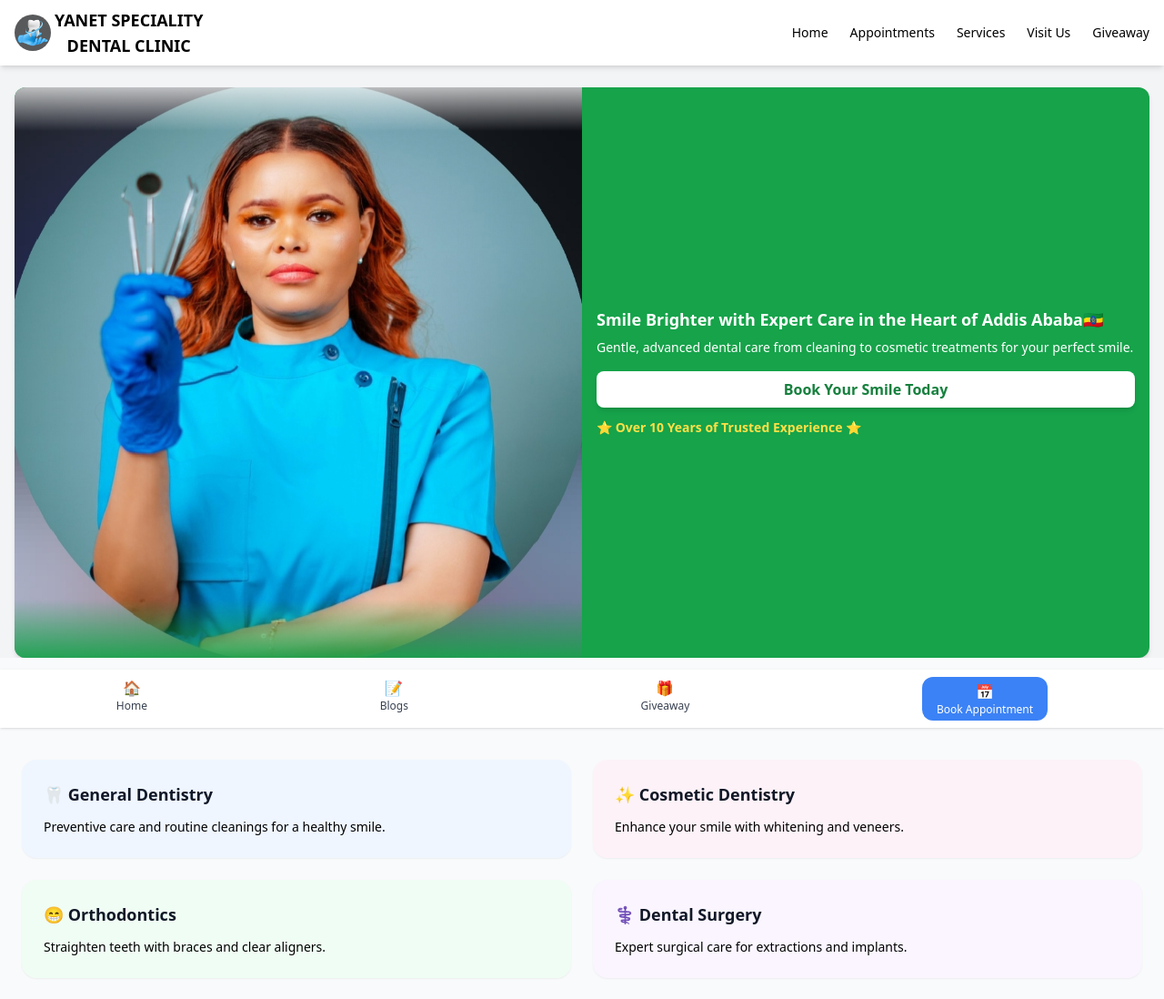
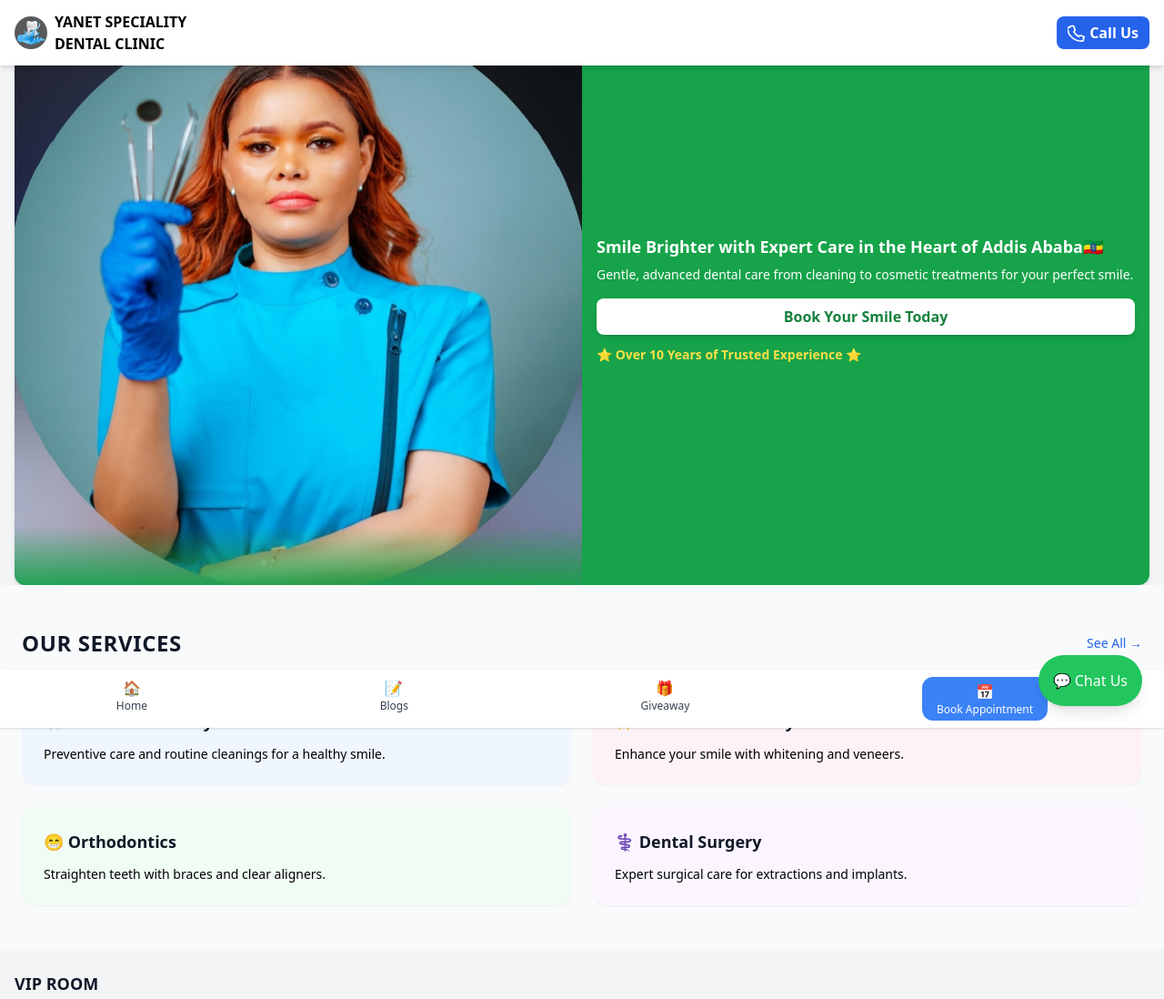
Before and after one commit to abenierg153-netizen/abenier-site, a plain HTML site: page index.html in a window 1280 px wide. Shown: the top 1098 px of the page at 91% size. Drawn offline with nearby package versions, Linux system fonts and the light colour scheme.

Commit message:
Update index.html

```diff
--- a/index.html
+++ b/index.html
@@ -19,60 +19,62 @@
 <body class="bg-gray-100 font-sans">
 
 <!-- HEADER -->
-<header class="bg-white shadow-md fixed top-0 left-0 w-full z-50">
-  <div class="container mx-auto flex items-center justify-between px-4 py-2">
+<header class="bg-white shadow-md fixed top-0 left-0 w-full z-50 backdrop-blur-sm">
+  <div class="container mx-auto flex items-center justify-between px-4 py-2 sm:py-3">
 
     <!-- Left side: Logo + Title -->
-    <div class="flex items-center space-x-1">
-      <!-- Tooth Image Logo -->
-      <img src="images/teeth_logo_circle.png" alt="Tooth Logo" class="w-10 h-10 rounded-full object-cover">
-
-      <!-- Clinic Title -->
-      <div class="flex flex-col items-center leading-tight">
-        <h1 class="font-bold text-lg">YANET SPECIALITY</h1>
-        <h2 class="font-bold text-lg">DENTAL CLINIC</h2>
+    <div class="flex items-center space-x-2">
+      <img src="images/teeth_logo_circle.png" alt="Tooth Logo" class="w-9 h-9 rounded-full object-cover">
+      <div class="flex flex-col leading-tight">
+        <h1 class="font-bold text-sm sm:text-base">YANET SPECIALITY</h1>
+        <h2 class="font-bold text-sm sm:text-base">DENTAL CLINIC</h2>
       </div>
     </div>
 
-    <!-- Right side: Hamburger -->
-    <button id="menu-btn" class="block md:hidden focus:outline-none ml-2">
-      <svg xmlns="http://www.w3.org/2000/svg" class="h-7 w-7 text-gray-800" fill="none" viewBox="0 0 24 24" stroke="currentColor">
-        <path stroke-linecap="round" stroke-linejoin="round" stroke-width="2"
-              d="M4 6h16M4 12h16M4 18h16"/>
-      </svg>
-    </button>
+    <!-- Right side: Call Us + Hamburger -->
+    <div class="flex items-center space-x-2">
+      <!-- Call Us Button -->
+      <a href="tel:+251900000000"
+         class="flex items-center space-x-1 bg-blue-600 text-white text-sm sm:text-base font-semibold px-3 py-1.5 rounded-lg hover:bg-blue-700 transition">
+        <svg xmlns="http://www.w3.org/2000/svg" class="h-4 w-4 sm:h-5 sm:w-5" fill="none" viewBox="0 0 24 24" stroke="currentColor">
+          <path stroke-linecap="round" stroke-linejoin="round" stroke-width="2"
+                d="M3 5a2 2 0 012-2h2.28a1 1 0 01.948.684l1.518 4.553a1 1 0 01-.272 1.023l-1.3 1.3a16 16 0 006.586 6.586l1.3-1.3a1 1 0 011.023-.272l4.553 1.518A1 1 0 0121 18.72V21a2 2 0 01-2 2h-1c-9.941 0-18-8.059-18-18V5z" />
+        </svg>
+        <span>Call Us</span>
+      </a>
 
-    <!-- Desktop menu -->
-    <nav class="hidden md:flex space-x-6 text-sm font-medium">
-      <a href="#" class="hover:text-yellow-500">Home</a>
-      <a href="#" class="hover:text-yellow-500">Appointments</a>
-      <a href="#" class="hover:text-yellow-500">Services</a>
-      <a href="#" class="hover:text-yellow-500">Visit Us</a>
-      <a href="#" class="hover:text-yellow-500">Giveaway</a>
-    </nav>
+      <!-- Hamburger Menu -->
+      <button id="menu-btn" class="block md:hidden focus:outline-none">
+        <svg xmlns="http://www.w3.org/2000/svg" class="h-7 w-7 text-gray-800" fill="none" viewBox="0 0 24 24" stroke="currentColor">
+          <path stroke-linecap="round" stroke-linejoin="round" stroke-width="2"
+                d="M4 6h16M4 12h16M4 18h16"/>
+        </svg>
+      </button>
+    </div>
   </div>
 
-  <!-- Mobile menu (hidden by default) -->
+  <!-- Mobile Menu (hidden by default) -->
   <div id="mobile-menu" class="hidden md:hidden bg-white shadow-md">
-    <a href="#" class="block px-4 py-2 hover:bg-gray-100">Home</a>
-    <a href="#" class="block px-4 py-2 hover:bg-gray-100">Appointments</a>
-    <a href="#" class="block px-4 py-2 hover:bg-gray-100">Services</a>
-    <a href="#" class="block px-4 py-2 hover:bg-gray-100">Visit Us</a>
-    <a href="#" class="block px-4 py-2 hover:bg-gray-100">Giveaway</a>
+    <a href="#services" class="block px-4 py-2 text-gray-700 hover:bg-gray-100">Services</a>
+    <a href="#testimonials" class="block px-4 py-2 text-gray-700 hover:bg-gray-100">Testimonials</a>
+    <a href="#contact" class="block px-4 py-2 text-gray-700 hover:bg-gray-100">Contact</a>
   </div>
 </header>
 
-<!-- Script for toggle -->
+<!-- Floating Chat Button -->
+<a href="https://wa.me/251900000000" target="_blank"
+   class="fixed bottom-6 right-6 bg-green-500 hover:bg-green-600 text-white rounded-full p-4 shadow-lg flex items-center justify-center z-50 transition">
+  💬 Chat Us
+</a>
+
+<!-- Toggle Mobile Menu Script -->
 <script>
-  const menuBtn = document.getElementById("menu-btn");
-  const mobileMenu = document.getElementById("mobile-menu");
-
-  menuBtn.addEventListener("click", () => {
-    mobileMenu.classList.toggle("hidden");
+  const btn = document.getElementById('menu-btn');
+  const menu = document.getElementById('mobile-menu');
+  btn.addEventListener('click', () => {
+    menu.classList.toggle('hidden');
   });
 </script>
-
-<main class="pt-20">
 
 <!-- ✅ NEW EXCLUSIVE OFFER -->
 <section class="px-4 mt-4">
```
